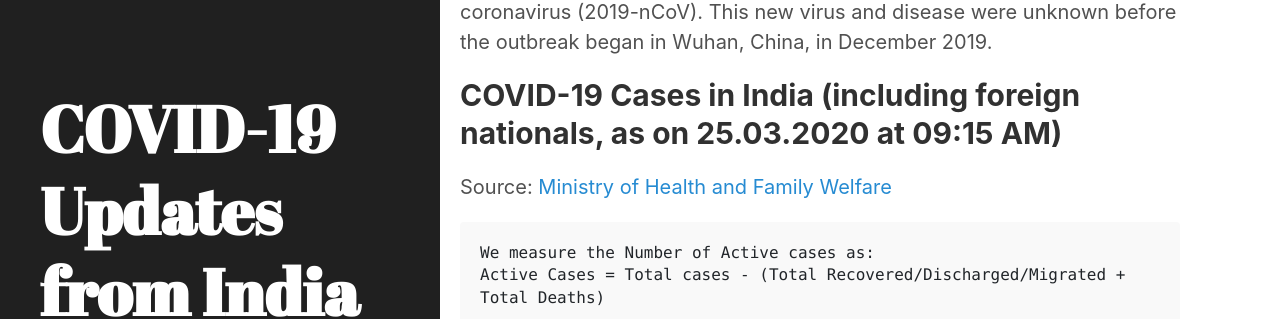
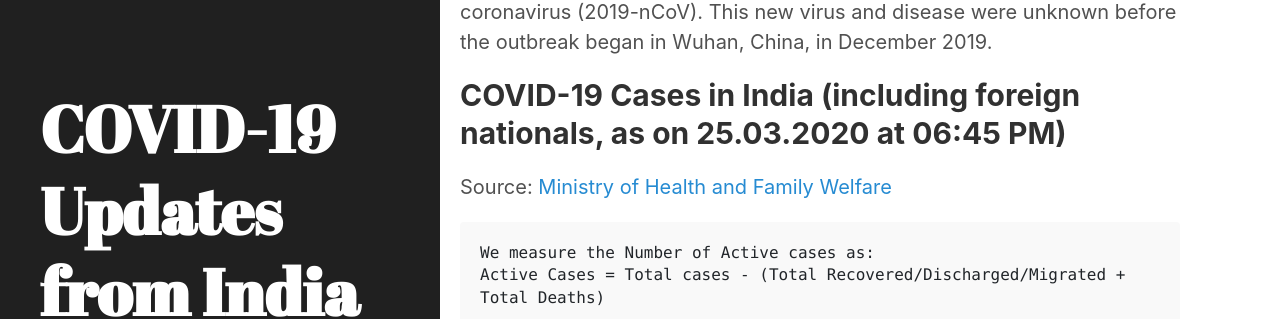
Before and after one commit to bhooraj/covid19updates-india, a Jekyll site: the page built from _posts/2020-03-25-home.md, in a window 1280 px wide and 900 px high. Shown: the part 213-532 px from the top of the window. Built offline with Jekyll 4.4.1, drawn with Linux system fonts in a browser that asks for light colours.

Commit message:
Update 2020-03-25-home.md

```diff
--- a/_posts/2020-03-25-home.md
+++ b/_posts/2020-03-25-home.md
@@ -6,7 +6,7 @@ last_update: true
 
 COVID-19 is the infectious disease caused by the most recently discovered coronavirus (2019-nCoV). This new virus and disease were unknown before the outbreak began in Wuhan, China, in December 2019.
 
-## COVID-19 Cases in India (including foreign nationals, as on 25.03.2020 at 09:15 AM)
+## COVID-19 Cases in India (including foreign nationals, as on 25.03.2020 at 06:45 PM)
 <p id = "totalcases" style="font-size: 1.2rem; font-weight: bold;"></p>
 <p id = "totalrecovered" style="font-size: 1.2rem; font-weight: bold;"></p>
 <p id = "totaldeaths" style="font-size: 1.2rem; font-weight: bold;"></p>
```
